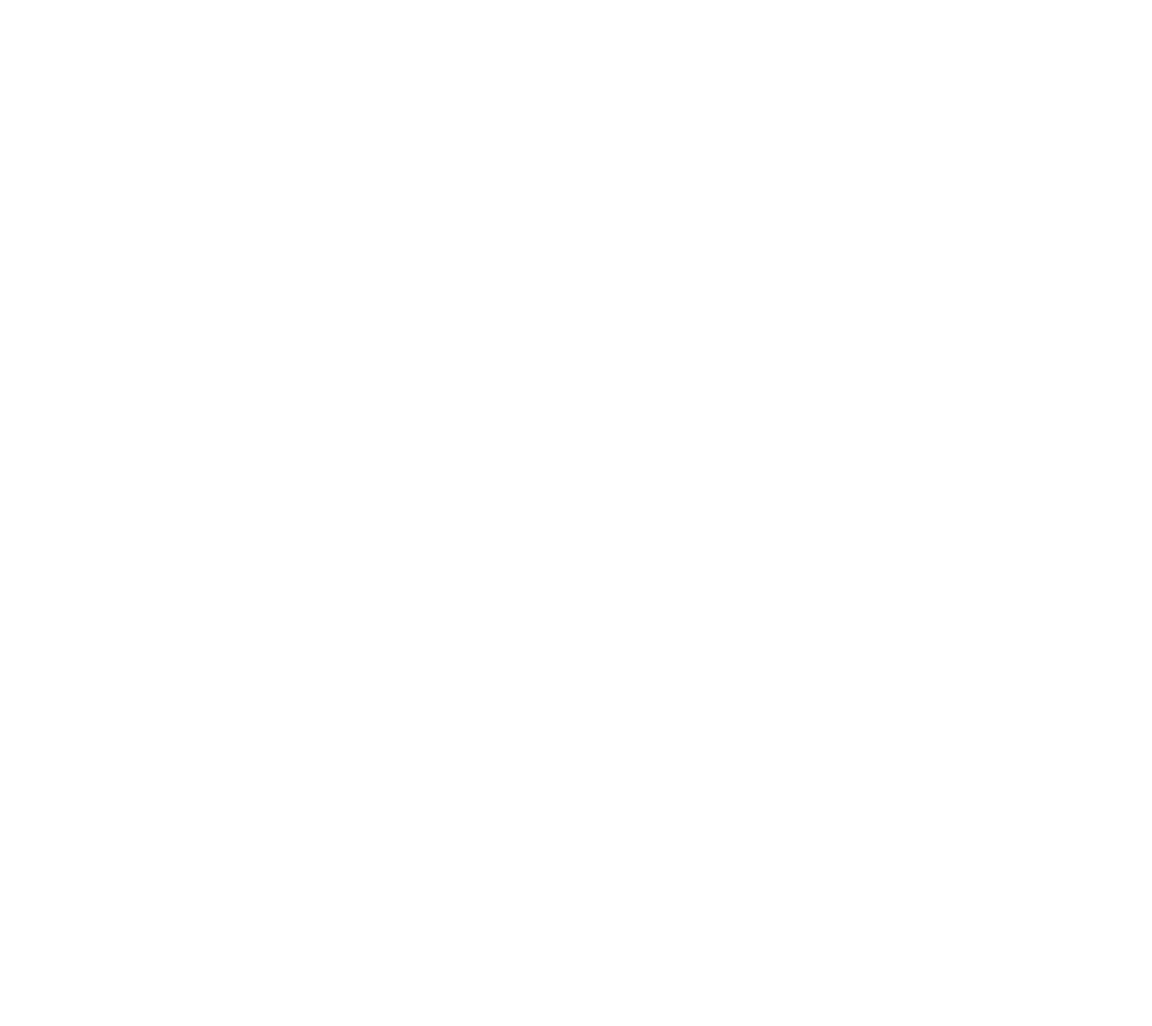
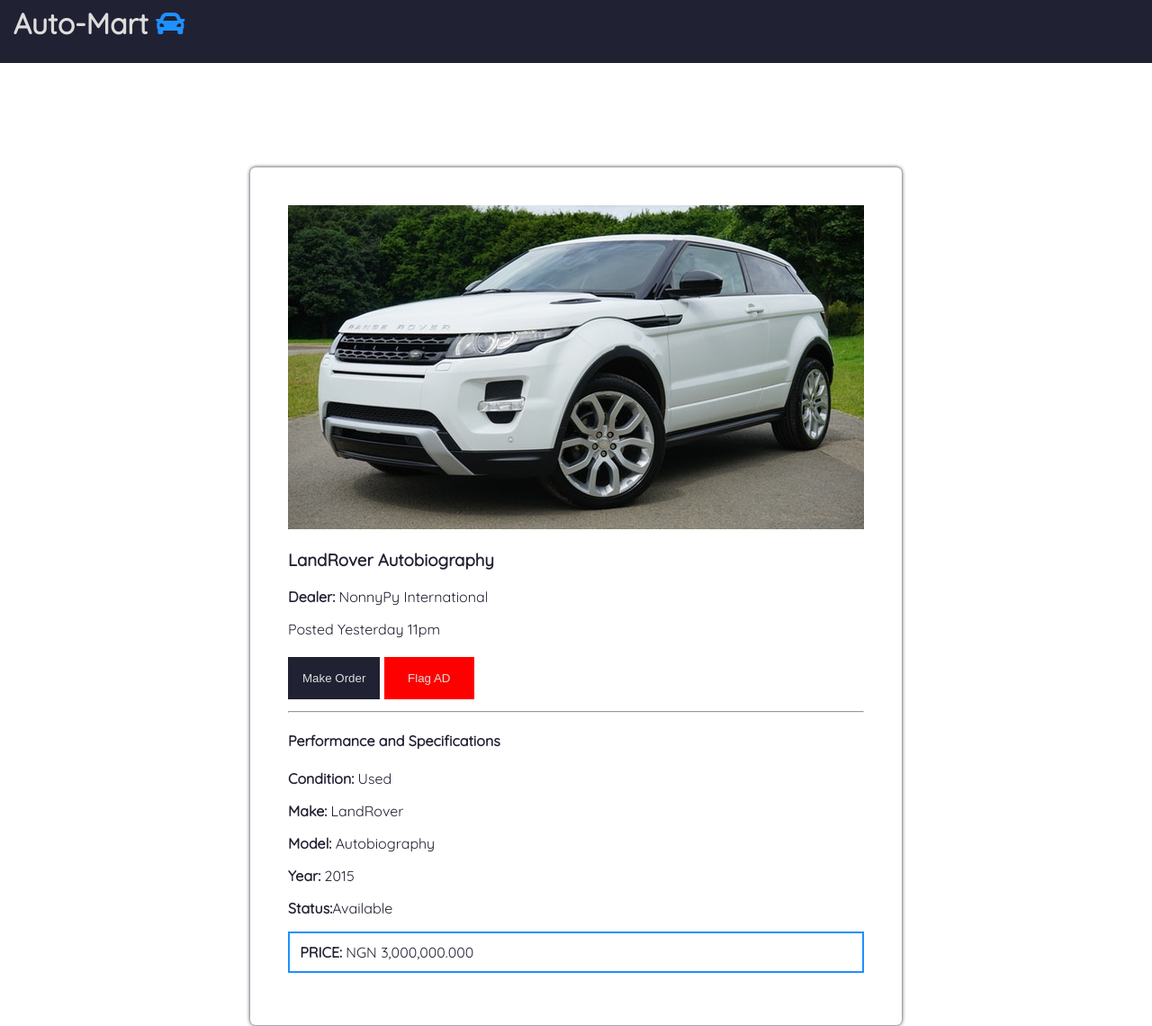
Before and after one commit to NonsoAmadi10/Auto-Mart, a plain HTML site: page UI/viewCar.html in a window 1280 px wide. Shown: the top 1140 px of the page at 90% size. Before the commit the page ends 800 px from the top, so only its background shows below. Drawn offline with Linux system fonts and the light colour scheme.

Commit message:
(feature): Implement the User Interface that allows a user to view a specific a car
- Build a Simple and attractive UI

[Delivers #166019885]

```diff
--- a/UI/css/index.css
+++ b/UI/css/index.css
@@ -53,6 +53,14 @@
     background: transparent;
     cursor: pointer;
     padding: 0.7rem;
+}
+.btn-danger{
+    background: red;
+    padding: 1rem;
+    color:#ddd;
+    cursor:pointer;
+    border:none;
+    margin: 5px;
 }
 
 /*navbar */
@@ -343,6 +351,11 @@
     text-align: center;
 }
 
+#report{
+    width: 100px;
+    margin-left: 0;
+}
+
 
 
 @media (max-width: 760px){
--- a/UI/viewCar.html
+++ b/UI/viewCar.html
@@ -10,6 +10,40 @@
  <link rel="stylesheet" href="https://use.fontawesome.com/releases/v5.8.2/css/all.css" integrity="sha384-oS3vJWv+0UjzBfQzYUhtDYW+Pj2yciDJxpsK1OYPAYjqT085Qq/1cq5FLXAZQ7Ay" crossorigin="anonymous">
 </head>
 <body>
+ <header>
+  <nav>
+      <h1 class="logo">Auto-Mart <span class="icon"><i class="fas fa-car"></i></span></h1>
+  </nav>
+  </header>
+  <div class="wrapper">
+   <div class="showcase">
+    <div class="ads">
+     <img src="images/automobile-automotive-car-116675.jpg" alt="picture of vehicle" class="big-img">
+     <h3 class="car-title">LandRover Autobiography</h3>
+     <p class="dealer"> <strong>Dealer: </strong> NonnyPy International  </p>
+     <p class="posted-on">Posted Yesterday 11pm</p>
+     <button class="btn-primary" id="purchase">
+      Make Order
+     </button>
+     <button class="btn-danger" id="report">
+      Flag AD
+     </button>
+     <hr>
+     <div class="specification">
+      <h4>Performance and Specifications</h4>
+      <p><strong>Condition:</strong>  Used</p>
+      <p><strong>Make:</strong>  LandRover</p>
+      <p><strong>Model:</strong>  Autobiography</p>
+      <p><strong>Year:</strong>  2015</p>
+      <p id="update-status"><strong>Status:</strong>Available</p>
+     </div>
+     <p class="btn-default" id="price">
+     <strong>PRICE: </strong> NGN 3,000,000.000
+     </p>
+    </div>
+   </div>
 
+
+  </div>
 </body>
 </html>
```
